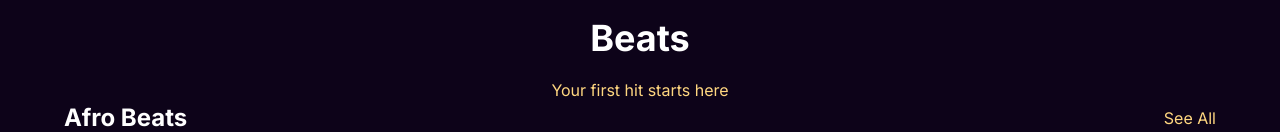
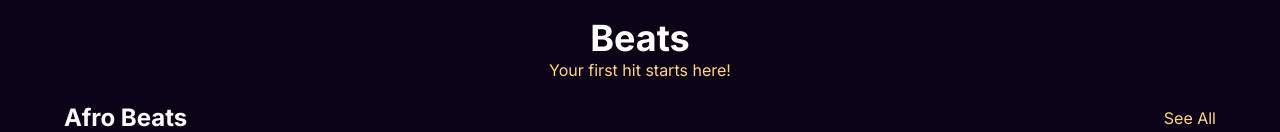
Before and after one commit to Okeke-Divine/Prod-Kayks, a Next.js app: page / in a window 1280 px wide. Shown: the part 805-937 px from the top of the page. Built offline with nearby package versions, Linux system fonts and the light colour scheme.

Commit message:
Updated the beat component

```diff
--- a/src/components/home/Beats.jsx
+++ b/src/components/home/Beats.jsx
@@ -249,8 +249,8 @@ export default function Beats() {
         <div className="flex justify-center mb-2">
           <CTag name="Beats" />
         </div>
-        <div className="my-5 font-bold text-4xl text-center">Beats</div>
-        <div className="text-center mt-2 text-wood">Your first hit starts here</div>
+        <div className="mt-5 font-bold text-4xl text-center">Beats</div>
+        <div className="text-center mb-5 text-wood">Your first hit starts here!</div>
 
         {/* afro */}
         <div className="mb-5">
```
